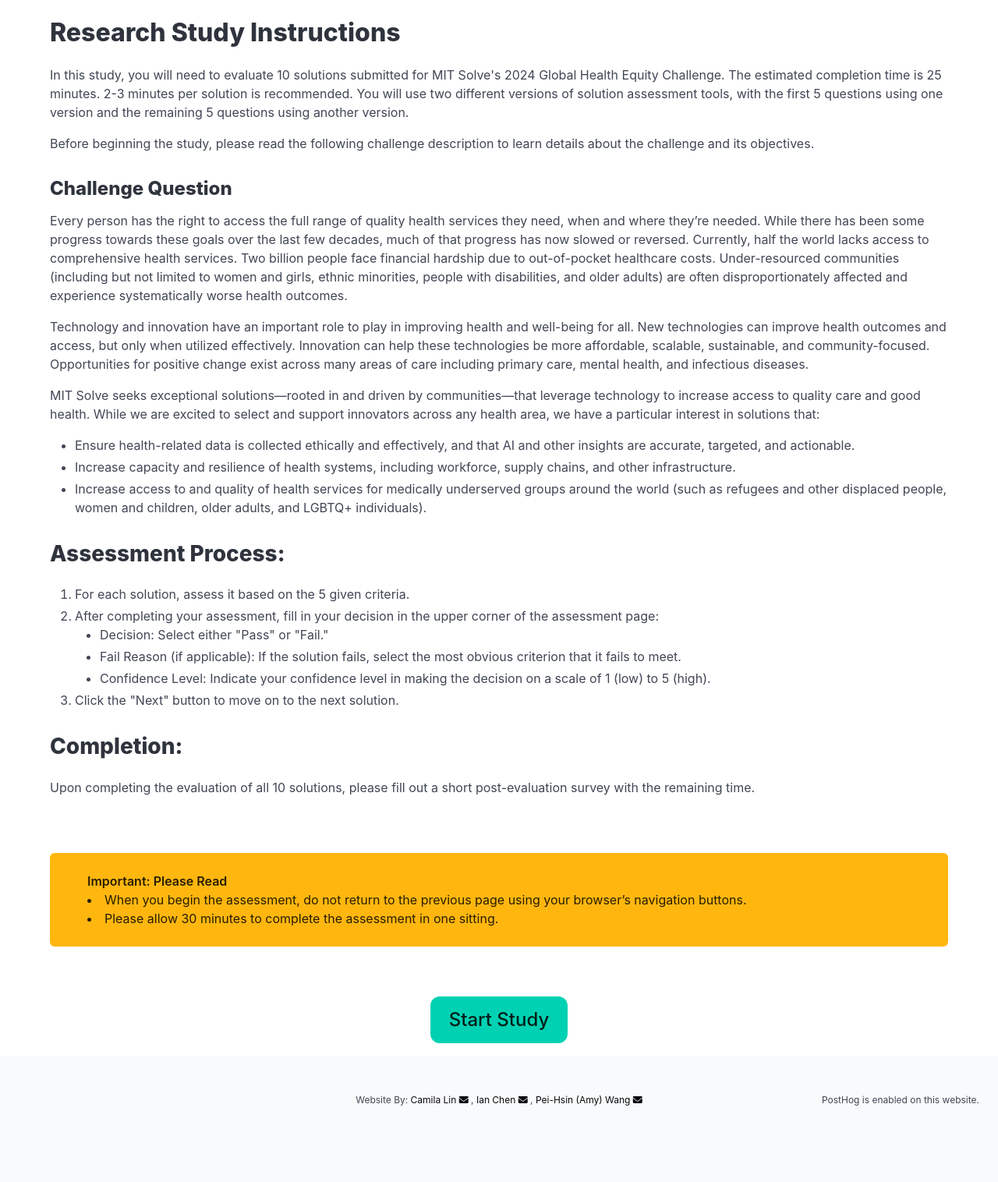
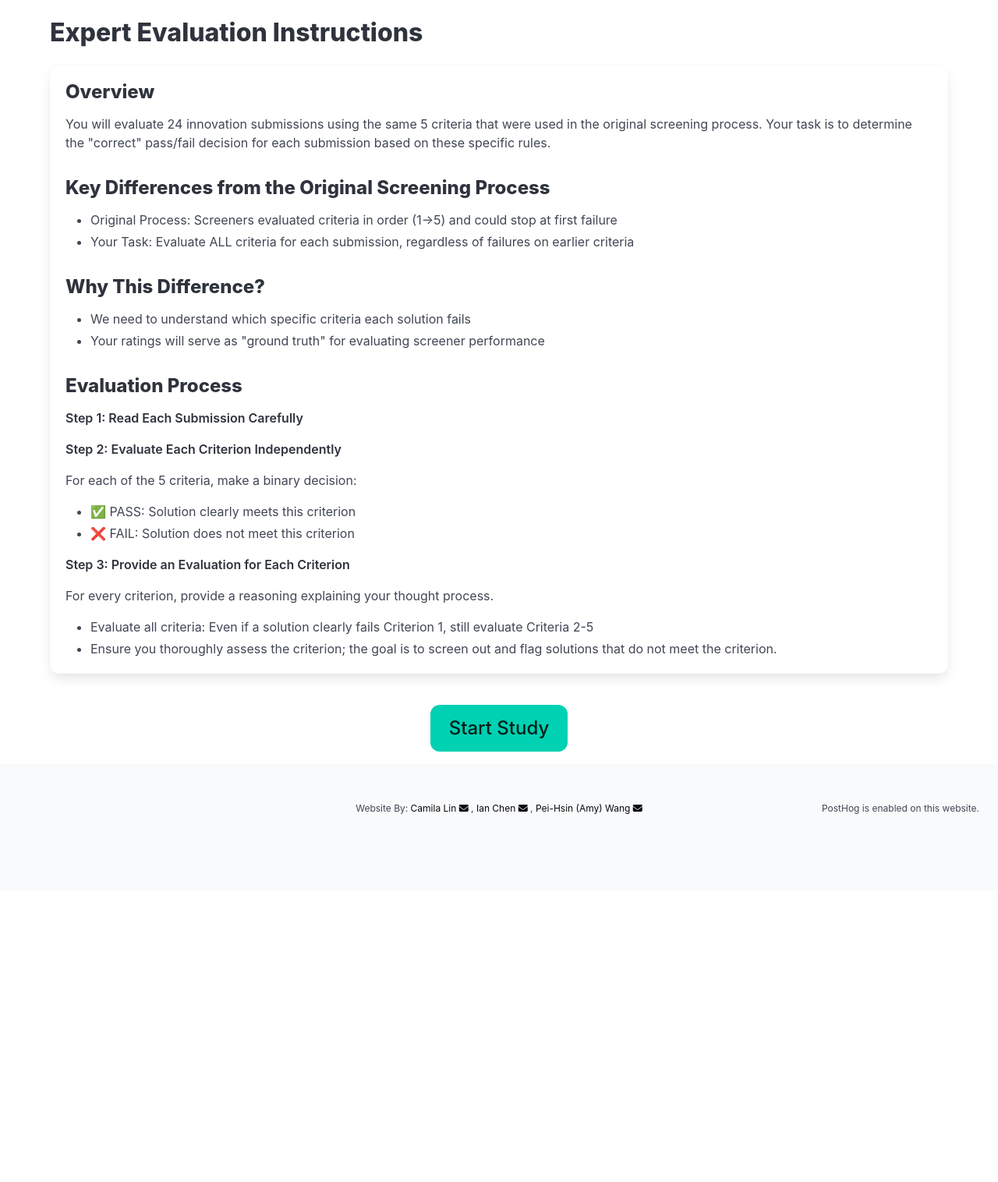
Before and after one commit to Sproutify-ai/sproutify-emba, a Flask app: page /instructions in a window 1280 px wide. Shown: the part 52-1568 px from the top of the page at 78% size. After the commit the page ends 1096 px from the top, so only its background shows below. Run offline with Flask 3, Linux system fonts and the light colour scheme; the visitor is signed in with stand-in values (Sample User, id 1); parts of the project's set-up code (start-up, migrations or seed data) failed here and were passed over; some libraries are stand-ins or nearby versions.

Commit message:
small changes

```diff
--- a/sproutify/main.py
+++ b/sproutify/main.py
@@ -288,9 +288,9 @@ def start():
     ):
         return redirect(url_for("main.complete"))
 
-    # Completed all questions → go to survey
+    # Completed all questions → go to complete
     if tbl.query.filter(tbl.user_id == current_user.id, tbl.result != None).count() >= total_num_questions:
-        return redirect(url_for("main.survey"))
+        return redirect(url_for("main.complete"))
 
     # In-progress question
     last_question = tbl.query.filter_by(user_id=current_user.id, result=None).first()
@@ -471,7 +471,8 @@ def record():
     else:
         if is_practice:
             return redirect(url_for("main.practice_complete"))
-        return redirect(url_for("main.survey"))
+        # Skip survey; go straight to completion page
+        return redirect(url_for("main.complete"))
 
 
 @main.route("/survey", methods=["GET", "POST"])
--- a/sproutify/templates/instructions.html
+++ b/sproutify/templates/instructions.html
@@ -4,79 +4,47 @@
   <section class="hero is-small">
     <div class="hero-body">
       <div class="container">
-        <h1 class="title">Research Study Instructions</h1>
-        <div class="content">
-          <p>In this study, you will need to evaluate 10 solutions submitted for MIT Solve's 2024 Global Health Equity Challenge. The estimated completion time is 25 minutes. 2-3 minutes per solution is recommended. You will use two different versions of solution assessment tools, with the first 5 questions using one version and the remaining 5 questions using another version.</p>
-          <p>Before beginning the study, please read the following challenge description to learn details about the challenge and its objectives.</p>
-          <h3>Challenge Question</h3>
-              <p>Every person has the right to access the full range of quality health services they need, when and where they’re
-                needed. While there has been some progress towards these goals over the last few decades, much of that progress
-                has
-                now slowed or reversed. Currently, half the world lacks access to comprehensive health services. Two billion
-                people
-                face financial hardship due to out-of-pocket healthcare costs. Under-resourced communities (including but not
-                limited
-                to women and girls, ethnic minorities, people with disabilities, and older adults) are often disproportionately
-                affected and experience systematically worse health outcomes.
-              </p>
+        <h1 class="title">Expert Evaluation Instructions</h1>
+        <div class="box">
+          <div class="content">
+            <h3>Overview</h3>
+            <p>You will evaluate 24 innovation submissions using the same 5 criteria that were used in the original screening process. Your task is to determine the "correct" pass/fail decision for each submission based on these specific rules. </p>
 
-              <p>Technology and innovation have an important role to play in improving health and well-being for all. New
-                technologies
-                can improve health outcomes and access, but only when utilized effectively. Innovation can help these technologies
-                be
-                more affordable, scalable, sustainable, and community-focused. Opportunities for positive change exist across many
-                areas of care including primary care, mental health, and infectious diseases.
-              </p>
+            <h3>Key Differences from the Original Screening Process</h3>
+            <ul>
+              <li>Original Process: Screeners evaluated criteria in order (1→5) and could stop at first failure</li>
+              <li>Your Task: Evaluate ALL criteria for each submission, regardless of failures on earlier criteria</li>
+            </ul>
 
-              <p>MIT Solve seeks exceptional solutions—rooted in and driven by communities—that leverage technology to increase
-                access
-                to quality care and good health. While we are excited to select and support innovators across any health area, we
-                have
-                a particular interest in solutions that:
-              </p>
+            <h3>Why This Difference?</h3>
+            <ul>
+              <li>We need to understand which specific criteria each solution fails</li>
+              <li>Your ratings will serve as "ground truth" for evaluating screener performance</li>
+            </ul>
 
-              <ul>
-                <li>Ensure health-related data is collected ethically and effectively, and that AI and other insights are
-                  accurate,
-                  targeted, and actionable.
-                </li>
-                <li>Increase capacity and resilience of health systems, including workforce, supply chains, and other
-                  infrastructure.
-                </li>
-                <li>Increase access to and quality of health services for medically underserved groups around the world (such as
-                  refugees and other displaced people, women and children, older adults, and LGBTQ+ individuals).
-                </li>
-              </ul>
-          <h2 class="subtitle">Assessment Process:</h2>
-          <ol>
-            <li>For each solution, assess it based on the 5 given criteria.</li>
-            <li>
-              After completing your assessment, fill in your decision in the upper corner of the assessment page:<ul>
-                <li>Decision: Select either "Pass" or "Fail."</li>
-                <li>Fail Reason (if applicable): If the solution fails, select the most obvious criterion that it fails to meet.</li>
-                <li>Confidence Level: Indicate your confidence level in making the decision on a scale of 1 (low) to 5 (high).</li>
-              </ul>
-            </li>
-            <li>Click the "Next" button to move on to the next solution.</li>
-          </ol>
-          <h2 class="subtitle">Completion:</h2>
-          <p>Upon completing the evaluation of all 10 solutions, please fill out a short post-evaluation survey with the remaining time.</p>
+            <h3>Evaluation Process</h3>
+            <p><strong>Step 1: Read Each Submission Carefully</strong></p>
+
+            <p><strong>Step 2: Evaluate Each Criterion Independently</strong></p>
+            <p>For each of the 5 criteria, make a binary decision:</p>
+            <ul>
+              <li>✅ PASS: Solution clearly meets this criterion</li>
+              <li>❌ FAIL: Solution does not meet this criterion</li>
+            </ul>
+
+            <p><strong>Step 3: Provide an Evaluation for Each Criterion</strong></p>
+            <p>For every criterion, provide a reasoning explaining your thought process.</p>
+            <ul>
+              <li>Evaluate all criteria: Even if a solution clearly fails Criterion 1, still evaluate Criteria 2-5</li>
+              <li>Ensure you thoroughly assess the criterion; the goal is to screen out and flag solutions that do not meet the criterion.</li>
+            </ul>
+          </div>
         </div>
       </div>
     </div>
   </section>
 
-  <section class="hero is-small">
-    <div class="container">
-      <div class="px-6 py-5 my-6 notification is-warning">
-        <p>
-          <strong>Important: Please Read</strong>
-          <li>When you begin the assessment, do not return to the previous page using your browser’s navigation buttons.</li>
-          <li>Please allow 30 minutes to complete the assessment in one sitting.</li>
-        </p>
-      </div>
-    </div>
-  </section>
+  <!-- Removed the extra warning panel to streamline the first page -->
 
   <section class="hero is-small">
     <div class="py-4 hero-body">
```
Also changed, not shown: sproutify/templates/solutions_show.html (+20 -0 lines).
